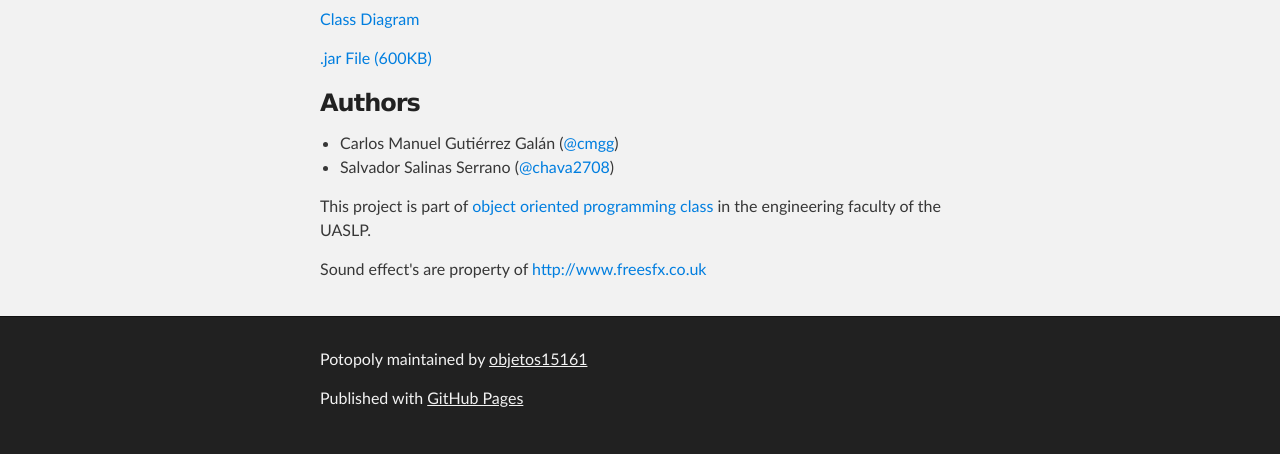
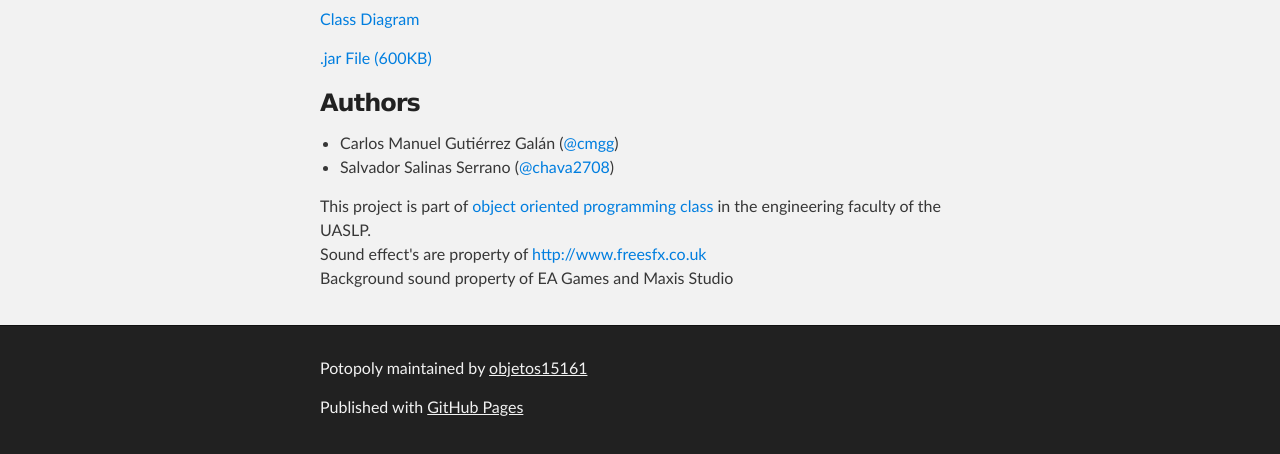
Before and after one commit to objetos15161/Potopoly, a plain HTML site: page index.html in a window 1280 px wide. Shown: the part 2423-2877 px from the top of the page. Drawn offline with Linux system fonts and the light colour scheme.

```diff
--- a/index.html
+++ b/index.html
@@ -84,9 +84,9 @@
 <li>Salvador Salinas Serrano (<a href="https://github.com/chava2708" class="user-mention">@chava2708</a>)</li>
 </ul>
 
-<p>This project is part of <a href="http://objetos2223.github.io/">object oriented programming class</a> in the engineering faculty of the UASLP.</p>
-
-<p>Sound effect's are property of <a href="http://www.freesfx.co.uk">http://www.freesfx.co.uk</a></p>
+<p>This project is part of <a href="http://objetos2223.github.io/">object oriented programming class</a> in the engineering faculty of the UASLP.<br>
+Sound effect's are property of <a href="http://www.freesfx.co.uk">http://www.freesfx.co.uk</a><br>
+Background sound property of EA Games and Maxis Studio</p>
       </section>
     </div>
 
```
Also changed, not shown: params.json (+1 -1 lines).
